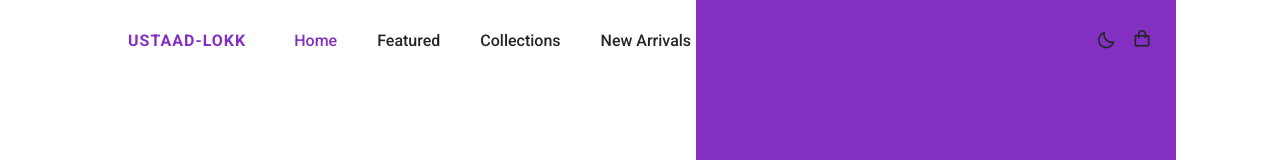
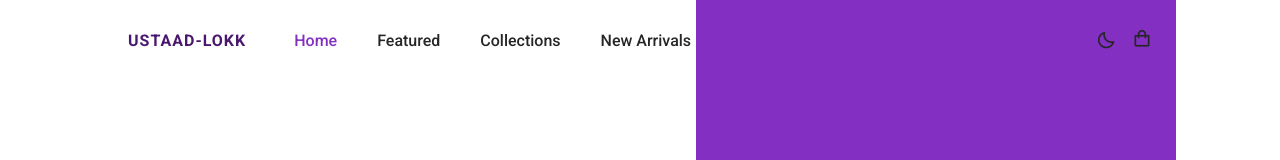
Before and after one commit to demonigod/NFT-BUY-SELL, a plain HTML site: page index.html in a window 1280 px wide. Shown: the top 160 px of the page. Drawn offline with nearby package versions, Linux system fonts and the light colour scheme.

Commit message:
Update styles.css

```diff
--- a/assets/css/styles.css
+++ b/assets/css/styles.css
@@ -225,7 +225,7 @@ body.dark-theme {
   display: inline-flex;
   align-items: center;
   column-gap: .25rem;
-  color: var(--first-color);
+  color: #4a1770;
 }
 
 .nav__logo-icon {
```
